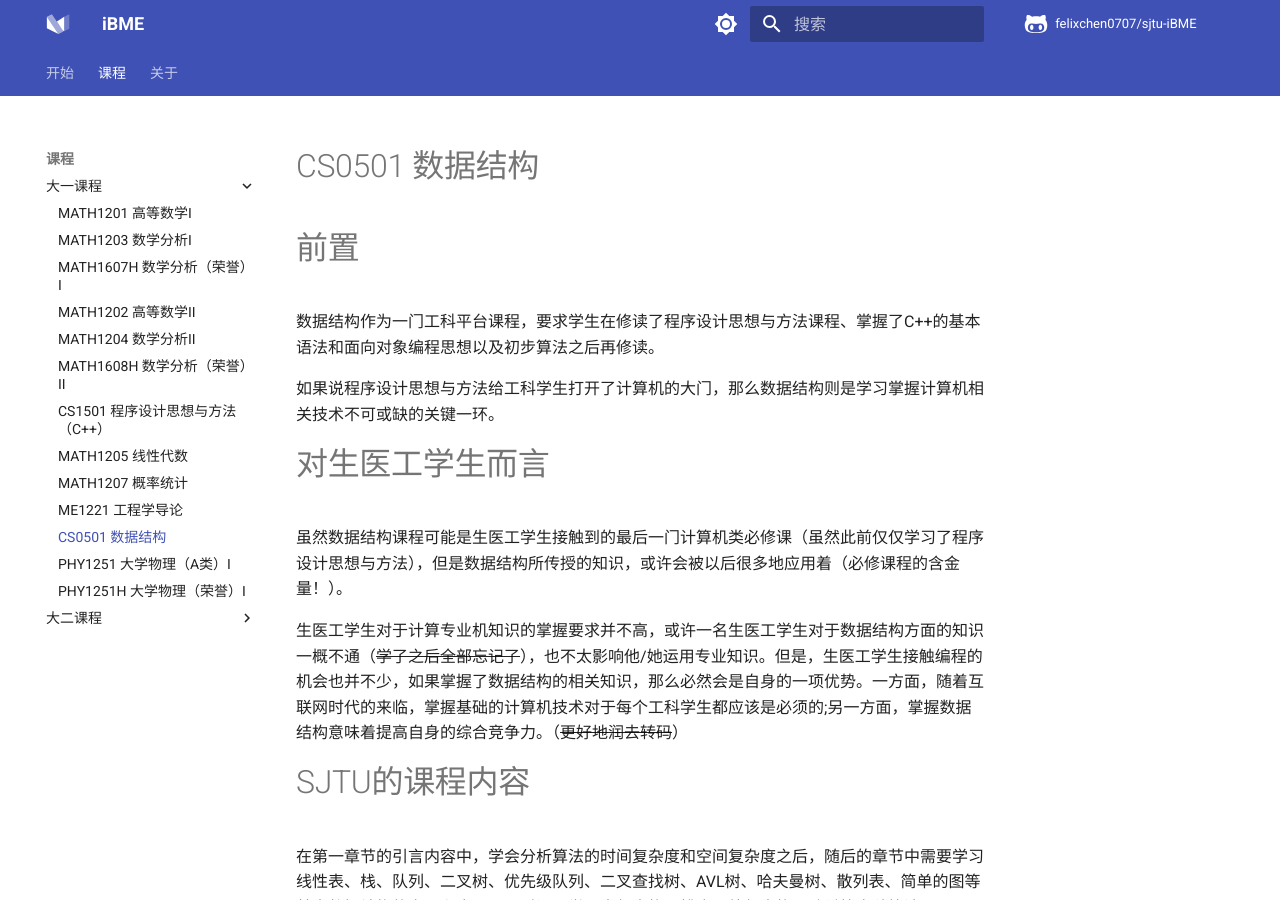
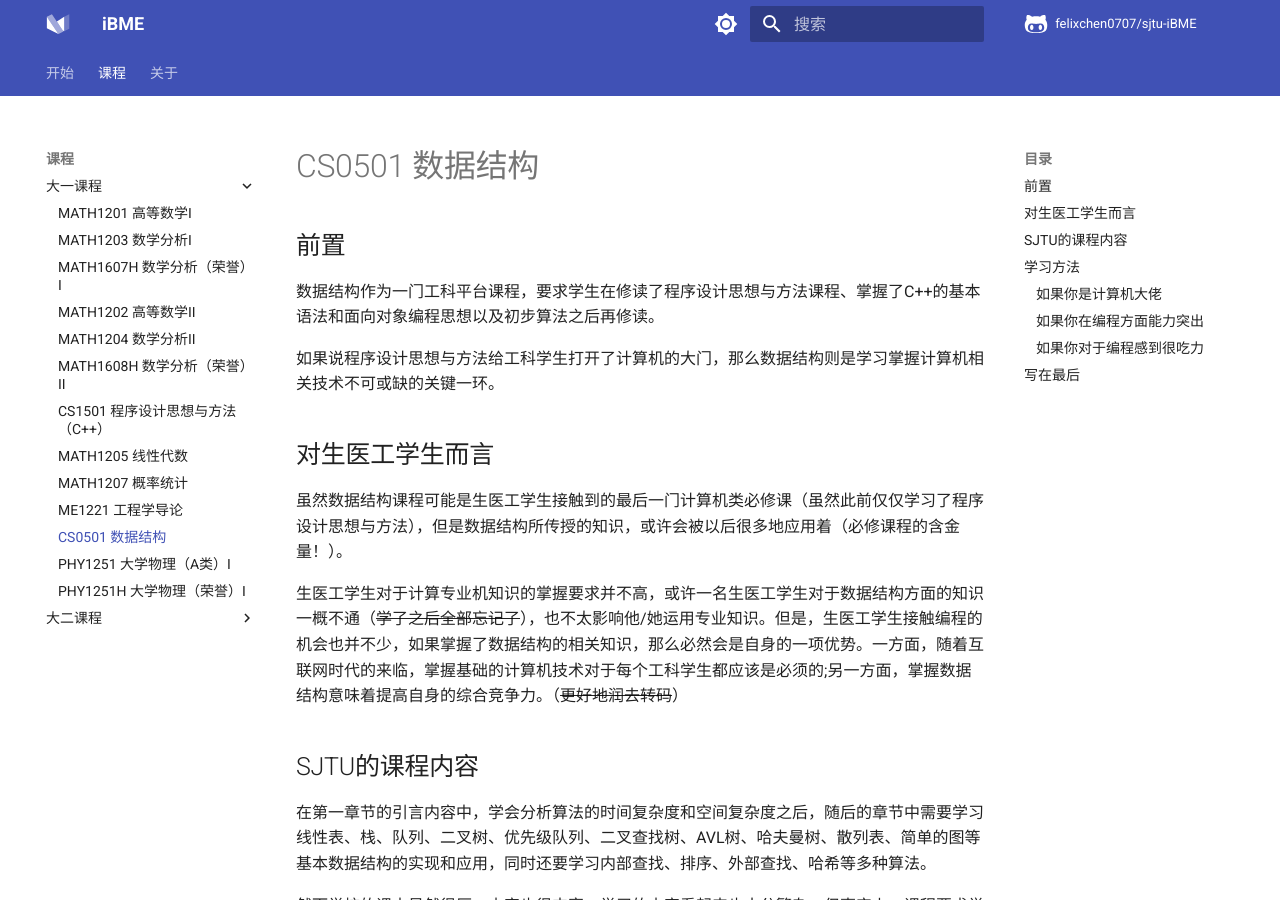
Before and after one commit to glimmeringlight/sjtu-notes, an MkDocs documentation site: the page built from docs/courses/grade1/CS0501.md, in a window 1280 px wide and 900 px high. Built offline with MkDocs 1.6.1 and Material for MkDocs 9.7.7, drawn with Linux system fonts in a browser that asks for light colours; a script that is not in the unit is left out; comment, search, counter and statistics services are not loaded.

Commit message:
Update CS0501.md
fix some small problems

```diff
--- a/docs/courses/grade1/CS0501.md
+++ b/docs/courses/grade1/CS0501.md
@@ -1,20 +1,20 @@
 # CS0501 数据结构
-# 前置
+## 前置
 数据结构作为一门工科平台课程，要求学生在修读了程序设计思想与方法课程、掌握了C++的基本语法和面向对象编程思想以及初步算法之后再修读。
 
 如果说程序设计思想与方法给工科学生打开了计算机的大门，那么数据结构则是学习掌握计算机相关技术不可或缺的关键一环。
 
-# 对生医工学生而言
+## 对生医工学生而言
 虽然数据结构课程可能是生医工学生接触到的最后一门计算机类必修课（虽然此前仅仅学习了程序设计思想与方法），但是数据结构所传授的知识，或许会被以后很多地应用着（必修课程的含金量！）。
 
 生医工学生对于计算专业机知识的掌握要求并不高，或许一名生医工学生对于数据结构方面的知识一概不通（~~学了之后全部忘记了~~），也不太影响他/她运用专业知识。但是，生医工学生接触编程的机会也并不少，如果掌握了数据结构的相关知识，那么必然会是自身的一项优势。一方面，随着互联网时代的来临，掌握基础的计算机技术对于每个工科学生都应该是必须的;另一方面，掌握数据结构意味着提高自身的综合竞争力。（~~更好地润去转码~~）
 
-# SJTU的课程内容
+## SJTU的课程内容
 在第一章节的引言内容中，学会分析算法的时间复杂度和空间复杂度之后，随后的章节中需要学习线性表、栈、队列、二叉树、优先级队列、二叉查找树、AVL树、哈夫曼树、散列表、简单的图等基本数据结构的实现和应用，同时还要学习内部查找、排序、外部查找、哈希等多种算法。
 
 然而学校的课本虽然很厚，内容也很丰富，学习的内容看起来也十分繁杂，但事实上，课程要求学习的内容并不难，而且其需要学习和考核的内容也不是整本书。书中的很多知识点，诸如字符串、红黑树、AA树、伸展树、不相交集等等不是考核内容。这些不是考核内容的知识点，在上课的时候老师一般不讲或者略讲，如果对数据结构课程内容感兴趣，或者是卷王之王（bushi），可以自主学习。
 
-# 学习方法
+## 学习方法
 ### 如果你是计算机大佬
 如果你在修读这门课程之前就已经掌握了简易数据结构和算法的相关知识，甚至你的计算机相关知识储备已经远远超过这门课程的知识深度，那么恭喜你，这门课程对于你来说绝对是游刃有余。但是值得注意的是，期末考核更偏向于“纸上谈兵”，选择题，简答题和手写程序有些不太贴合实际，在考试之前可以查看往年试题看看题型和考核难度。
 
@@ -24,7 +24,7 @@
 ### 如果你对于编程感到很吃力
 如果你发现自己并不擅于编程并为此很苦恼，那么对于数据结构这门课程一定要上心了！首先建议跟着老师的节奏来，其次要把课本上的代码理解透彻，再次是尝试自己跟着敲一遍，这样更容易找到自己并没有掌握的知识点。如果课本上的有些描述或许有些让人读的云里雾里，则一定要在网上看相关视频来理解或者咨询老师或同学，
 
-# 写在最后
+## 写在最后
 开设数据结构这门课程的老师的评分标准各不相同，有些老师会布置线上作业，但部分老师只会要求手写程序。建议选择在OJ平台上布置作业的老师，这样对于提高个人编程能力更佳。
 
 学习数据结构的意义，并不单单是为了几个学分和更加好看的绩点，它更应该是激发我们思维的一种途径。或许在几十年后的一天，我们在看到一叠书的时候，还能在脑海中闪出“栈”的概念;在排序的时候，还能想到一连串的排序算法并分析各自的时间复杂度……
```
